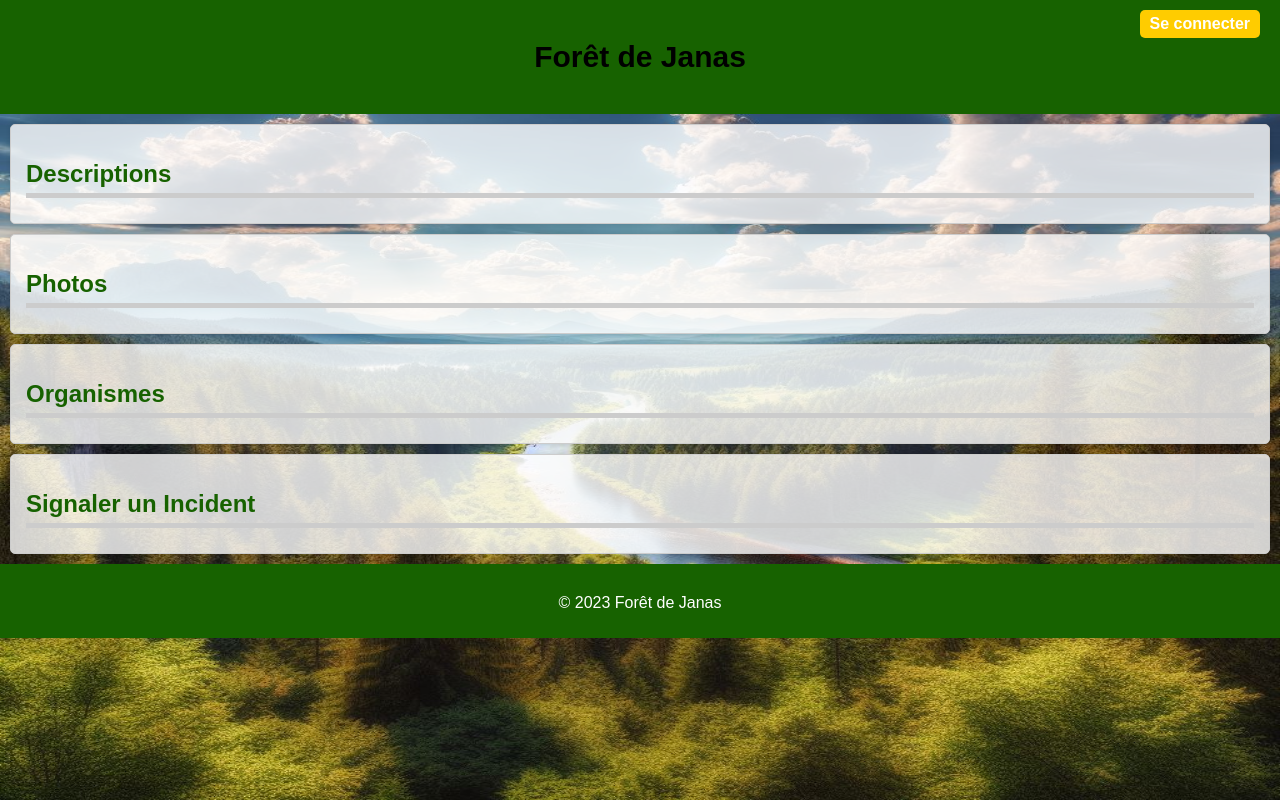
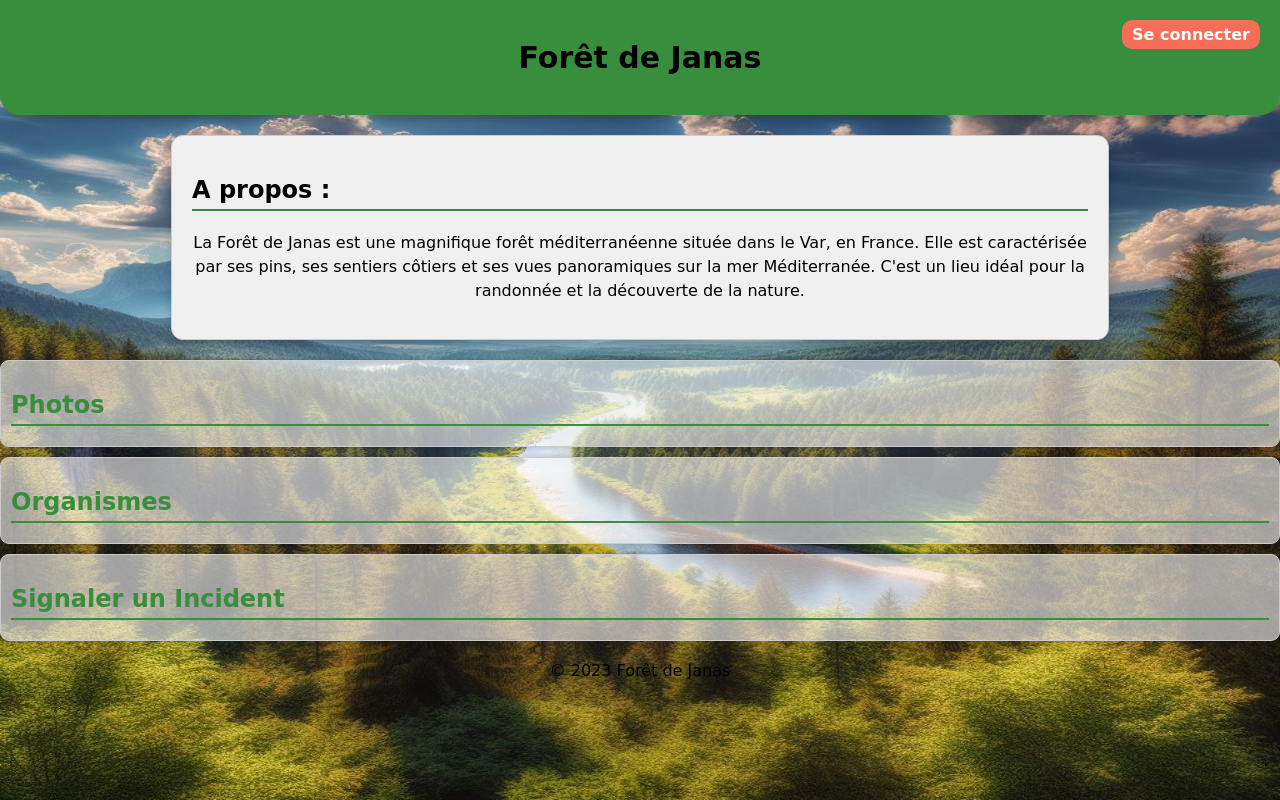
Before and after one commit to Ist4lri/forestManagementApp, a Django app: a page that uses forestmanagementapp2/templates/home_page.html in a window 1280 px wide. Run offline with Django 4.2, Linux system fonts and the light colour scheme; data comes from the database, SQL or seed files in the repository; both versions use the stored data as it was after the commit.

Commit message:
Improved homepage aesthetics and added description.

```diff
--- a/forestmanagementapp2/forms.py
+++ b/forestmanagementapp2/forms.py
@@ -22,4 +22,4 @@ class PostFormOrganism(forms.ModelForm):
 class ForestForm(forms.ModelForm):
     class Meta:
         model = Foret
-        fields = ['nom_foret']
+        fields = ('nom_foret','description','localisation','superficie','composition_sol','quantite_eau', 'id_foret')
--- a/forestmanagementapp2/models.py
+++ b/forestmanagementapp2/models.py
@@ -22,6 +22,11 @@ class Foret(models.Model):
     composition_sol = models.TextField(blank=True   )
     description = models.TextField(blank=True   )
 
+    def __str__(self):
+        return self.nom_foret
+
+    def get_description(self):
+         return self.description
     class Meta:
         managed = False
         db_table = 'FORET'
--- a/forestmanagementapp2/static/home_page.css
+++ b/forestmanagementapp2/static/home_page.css
@@ -1,112 +1,107 @@
 /* Styles pour la page d'accueil de la forêt */
 body {
-    font-family: 'Arial', sans-serif;
-    margin: 0;
-    padding: 0;
-    background-color: #f0f0f0;
+    font-family: 'Apple Chancery', cursive; /* Police de caractères pour le texte du corps */
+    margin: 0; /* Supprime les marges extérieures */
+    padding: 0; /* Supprime le rembourrage extérieur */
+    background-color: #f0f0f0; /* Couleur de fond de la page */
 }
 
 header {
-    background-color: #176200;
-    color: #fff;
-    padding: 20px;
-    text-align: center;
-    position: relative;
+    background-color: #388E3C; /* Nouveau vert */
+    color: #fff; /* Texte en blanc pour le contraste */
+    padding: 20px; /* Espace intérieur du header */
+    text-align: center; /* Centre le contenu du header horizontalement */
+    box-shadow: 0 5px 10px rgba(0, 0, 0, 0.2); /* Ajoute une ombre légère en dessous du header */
+    border-radius: 0 0 20px 20px; /* Arrondit les coins inférieurs du header */
 }
+
 
 /* Lien pour se connecter */
 .login-link {
-    position: absolute;
-    top: 10px;
-    right: 20px;
-    text-decoration: none;
-    color: #fff;
-    font-weight: bold;
-    transition: color 0.3s;
+    position: fixed; /* Position fixe pour rester en haut de la page */
+    top: 20px; /* Espacement depuis le haut */
+    right: 20px; /* Espacement depuis la droite */
+    z-index: 1; /* Empile le lien au-dessus du contenu */
+    text-decoration: none; /* Supprime la décoration du texte */
+    color: #fff; /* Couleur du texte du lien (blanc) */
+    font-weight: bold; /* Texte en gras */
+    background-color: #F76D57; /* Couleur de fond du bouton */
+    padding: 10px 20px; /* Espace intérieur du bouton */
+    border-radius: 10px; /* Coins arrondis du bouton */
+    transition: background-color 0.3s; /* Animation de couleur de fond au survol */
 }
 
 .login-link:hover {
-    color: #ffcc00;
+    background-color: #388E3C; /* Couleur de fond du bouton au survol (nouveau vert) */
+    color: #fff; /* Couleur du texte au survol (blanc) */
 }
 
 nav ul {
-    list-style: none;
-    padding: 0;
+    list-style: none; /* Supprime les puces de la liste de navigation */
+    padding: 0; /* Supprime le rembourrage de la liste de navigation */
 }
 
 nav li {
-    display: inline;
-    margin-right: 20px;
+    display: inline; /* Affiche les éléments de liste horizontalement */
+    margin-right: 20px; /* Espace entre les éléments de liste */
 }
 
 nav a {
-    text-decoration: none;
-    color: #fff;
-    font-weight: bold;
-    text-transform: uppercase;
-    transition: color 0.3s;
+    text-decoration: none; /* Supprime la décoration des liens de navigation */
+    color: #fff; /* Couleur du texte des liens de navigation (blanc) */
+    font-weight: bold; /* Texte en gras */
+    text-transform: uppercase; /* Texte en majuscules */
 }
 
 nav a:hover {
-    color: #ffcc00;
-}
-
-section {
-    margin: 10px; /* Réduisez la marge */
-    padding: 15px; /* Réduisez le rembourrage */
-    background-color: rgba(255, 255, 255, 0.8); /* Un peu plus transparent */
-    box-shadow: 0 0 5px rgba(0, 0, 0, 0.1); /* Léger ombrage */
-    border-radius: 5px;
-    border: 1px solid #ccc;
-}
-
-footer {
-    background-color: #176200;
-    color: #fff;
-    padding: 10px;
-    text-align: center;
+    color: #ffcc00; /* Couleur des liens de navigation au survol */
 }
 
 /* Styles pour les sections */
+section {
+    margin: 10px 0; /* Ajoute de l'espace en haut et en bas de chaque section */
+    padding: 10px; /* Espace intérieur des sections */
+    background-color: rgba(255, 255, 255, 0.6); /* Couleur de fond légèrement transparente */
+    box-shadow: 0 0 5px rgba(0, 0, 0, 0.2); /* Ombre légère */
+    border-radius: 9px; /* Coins arrondis */
+    border: 1px solid #ccc; /* Bordure légère */
+}
+
+.section-description {
+    margin: 20px auto; /* Centre horizontalement la section de description et ajoute de l'espace en haut */
+    padding: 20px; /* Augmente l'espace intérieur de la section de description */
+    max-width: 70%; /* Augmente légèrement la largeur maximale */
+    background-color: #f0f0f0; /* Nouvelle couleur de fond */
+    box-shadow: 0 5px 10px rgba(0, 0, 0, 0.2); /* Légère ombre plus basse */
+    border-radius: 12px; /* Coins arrondis un peu plus prononcés */
+}
+
 section h2 {
-    font-size: 1.5rem;
-    margin-bottom: 10px;
-    border-bottom: 5px solid #ccc;
-    padding-bottom: 5px;
+    font-size: 1.5rem; /* Taille de police pour les titres de section */
+    margin-bottom: 10px; /* Espace en bas des titres de section */
+    border-bottom: 2px solid #388E3C; /* Bordure inférieure (nouveau vert) */
+    padding-bottom: 5px; /* Espace sous les titres de section */
+}
+
+section p {
+    color: black; /* Couleur du texte de paragraphe par défaut */
+    font-weight: normal; /* Texte normal (non gras) */
+    line-height: 1.5; /* Hauteur de ligne pour les paragraphes */
 }
 
 section a {
-    text-decoration: none;
-    color: #176200;
-    font-weight: bold;
-    transition: color 0.3s;
+    text-decoration: none; /* Supprime la décoration des liens dans les sections */
+    color: #388E3C; /* Couleur des liens dans les sections (nouveau vert) */
+    font-weight: bold; /* Texte en gras pour les liens */
 }
 
 section a:hover {
-    color: #ffcc00;
+    color:#F76D57 ; /* Couleur des liens dans les sections au survol */
 }
 
 /* Styles pour le lien "Se connecter" */
 .login-link {
-    background-color: #ffcc00;
-    padding: 5px 10px;
-    border-radius: 5px;
-    transition: background-color 0.3s;
+    background-color: #F76D57; /* Couleur de fond du bouton (nouvelle couleur) */
+    padding: 5px 10px; /* Espace intérieur du bouton */
+    border-radius: 10px; /* Coins arrondis */
 }
-
-.login-link:hover {
-    background-color: #fff;
-    color: #176200;
-}
-
-/* Styles pour les liens de navigation */
-nav a {
-    padding: 5px 10px;
-    border-radius: 5px;
-    transition: background-color 0.3s;
-}
-
-nav a:hover {
-    background-color: #ffcc00;
-    color: #fff;
-}
--- a/forestmanagementapp2/templates/home_page.html
+++ b/forestmanagementapp2/templates/home_page.html
@@ -9,13 +9,12 @@
 <body>
     <header>
         <h1>{{ nom_foret }}</h1>
-         <a class="login-link" href="#Seconnecter">Se connecter</a>
-
+        <a class="login-link" href="#Seconnecter">Se connecter</a>
     </header>
 
-    <section id="descriptions">
-        <h2><a href="#descriptions">Descriptions</a></h2>
-        <!-- Contenu pour la section "Descriptions" -->
+    <section class="section-description">
+        <h2> A propos : </h2>
+        <p>{{ description }}</p>
     </section>
 
     <section id="photos">
--- a/forestmanagementapp2/views.py
+++ b/forestmanagementapp2/views.py
@@ -5,27 +5,40 @@ from django.shortcuts import render, redirect
 from .forms import PostFormIncident, PostFormOrganism, ForestForm
 from .models import Foret
 import re
+from django.db.models import Q
 
 
+from django.shortcuts import render, redirect
+from .models import Foret
+from .forms import ForestForm
 
 def enter_forest(request):
     image_path = f"/forest_pic/{random.choice(randomImage())}"
-    forets = Foret.objects.values_list('nom_foret', flat=True)
-    forets = [re.sub(r'[^\w\s]', '', nom.strip()) for nom in forets]
+    forets = Foret.objects.all()
+    foret = None
 
     if request.method == 'POST':
         form = ForestForm(request.POST)
         if form.is_valid():
-            foret = form.cleaned_data['nom_foret']
-            return redirect('home_page', nom_foret=foret)
+            foretclean = form.cleaned_data['nom_foret']
+            # Recherche de la forêt avec le nom_foret correspondant
+            try:
+                foret = Foret.objects.get(nom_foret=foretclean)
+                return redirect('home_page', nom_foret=foret)
+            except Foret.DoesNotExist:
+                foret = None  # Si la forêt n'est pas trouvée, foret est None
 
     else:
         form = ForestForm()
 
-    return render(request, 'enter_forest.html', {'foret': form, 'forets': forets, 'image_path': image_path})
+    return render(request, 'enter_forest.html', {'foret': form, 'forets': forets, 'image_path': image_path, 'foret_result': foret})
+
 def home_page(request, nom_foret):
     image_path = f"/forest_pic/{random.choice(randomImage())}"
-    return render(request, 'home_page.html', {'nom_foret':nom_foret, 'image_path':image_path})
+    foret = Foret.objects.get(nom_foret=nom_foret)
+    description = foret.get_description()
+    return render(request, 'home_page.html', {'nom_foret':nom_foret, 'image_path':image_path,'description':description})
+
 
 def randomImage():
     return [fichier for fichier in os.listdir(os.path.join(os.path.dirname(os.path.abspath(__file__)), 'static/forest_pic')) if fichier.lower().endswith(('.jpeg'))]
```
Also changed, not shown: ForestDB.sqlite3, 1 other file.
